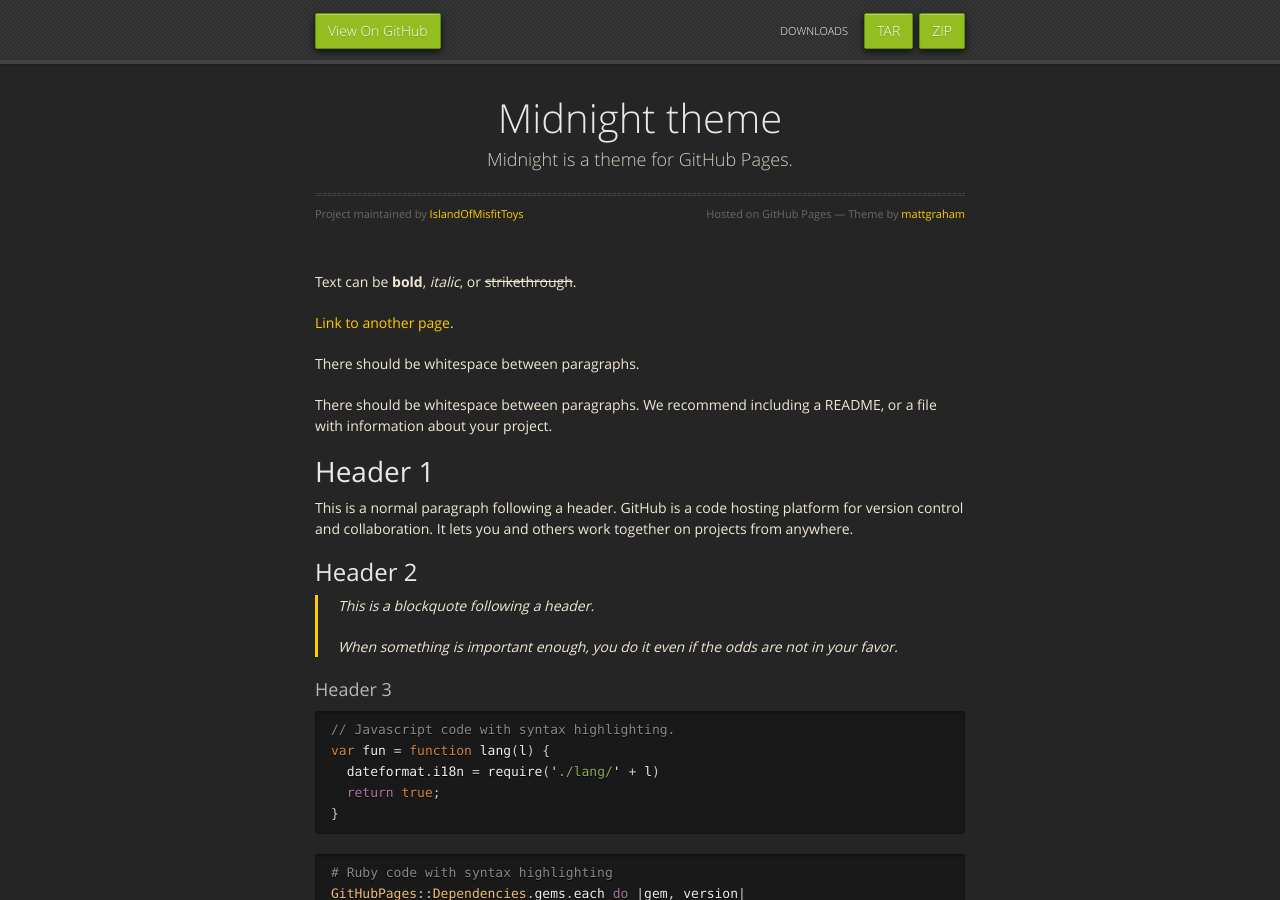
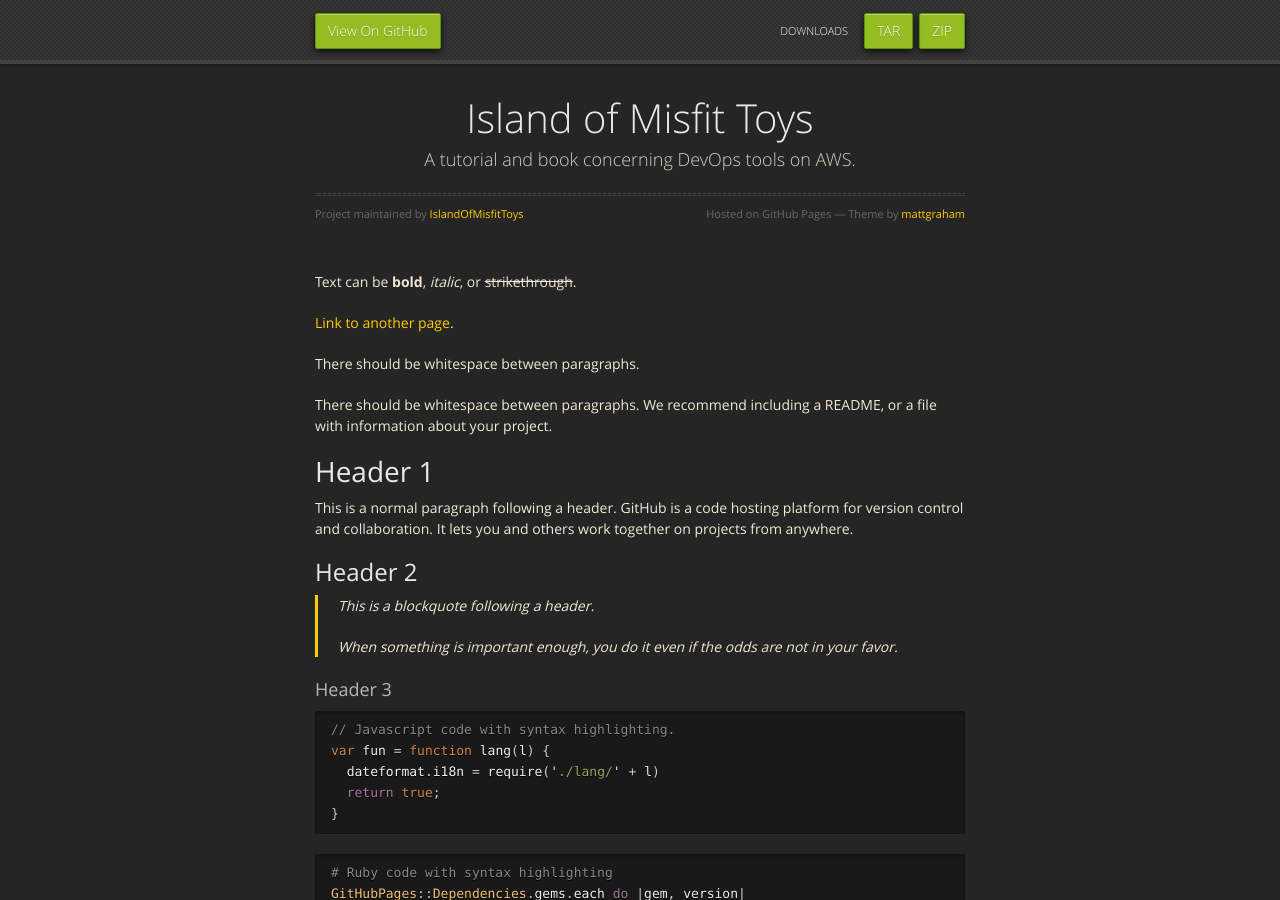
Before and after one commit to IslandOfMisfitToys/IslandOfMisfitToys.github.io, a Jekyll site: the page built from index.md, in a window 1280 px wide and 900 px high. Built offline with Jekyll 4.4.1, drawn with Linux system fonts in a browser that asks for light colours.

Commit message:
Remove the default midnight theme description and insert the island of misfit toys description.

```diff
--- a/_config.yml
+++ b/_config.yml
@@ -1,5 +1,5 @@
-title: Midnight theme
-description: Midnight is a theme for GitHub Pages.
+title: Island of Misfit Toys
+description: A tutorial and book concerning DevOps tools on AWS.
 show_downloads: true
 google_analytics:
 theme: jekyll-theme-midnight
```
